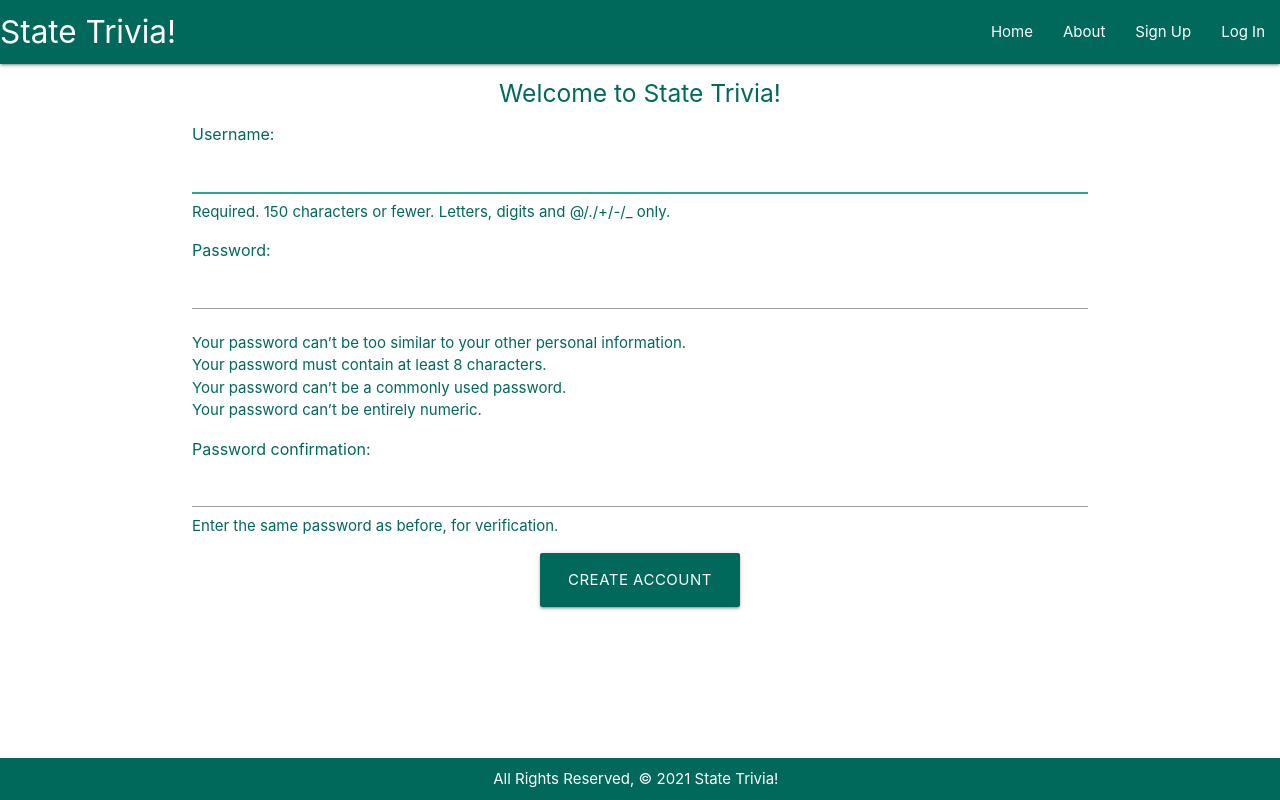
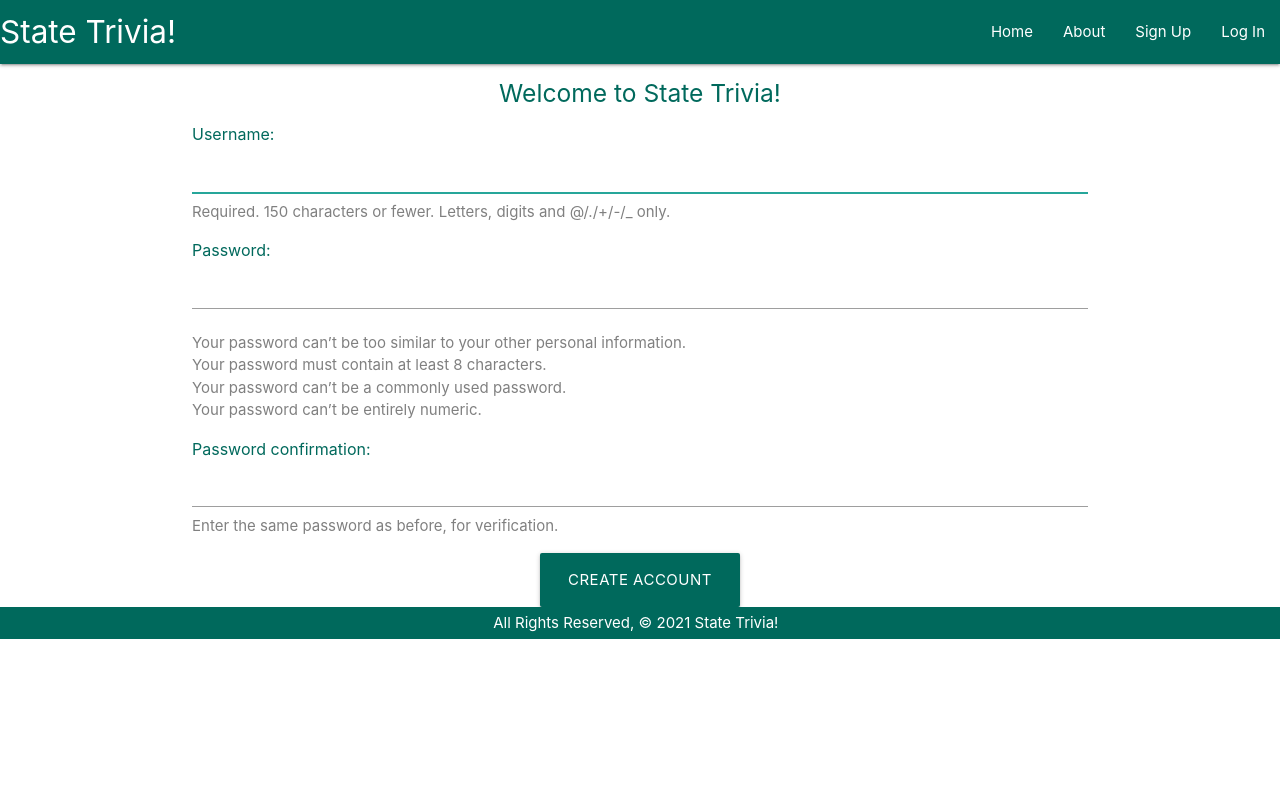
Before and after one commit to rauldtrejo/stateTrivia, a Django app: page /accounts/signup in a window 1280 px wide. Run offline with Django 3.2, Linux system fonts and the light colour scheme.

Commit message:
Added code to style answer buttons, and fixed footer

```diff
--- a/main_app/static/css/main.css
+++ b/main_app/static/css/main.css
@@ -1,5 +1,5 @@
 .image-green{
-
+  max-width: 100%;
   filter: invert(17%) sepia(99%) saturate(3057%) hue-rotate(165deg) brightness(85%) contrast(102%);
 }
 
@@ -12,10 +12,12 @@
   color:#b71c1c !important;
 }
 
-footer {
-  position: absolute !important;
-  right: 0;bottom:0;left:0 !important;
-  padding: 10px !important;
+.green-outline{
+  color: #00695c !important;
+}
+
+.btn-75{
+  width: 75% !important;
 }
 
 .sign-up label {
@@ -23,5 +25,20 @@ footer {
   font-size: medium;
 }
 html{
-    color: #00695c !important;
+    color: grey !important;
 }
+
+footer{
+  padding-bottom: 5px !important;
+  padding-top: 5px !important;
+}
+
+body {
+  display: flex;
+  min-height: 100vh;
+  flex-direction: column;
+}
+
+main {
+  flex: 1 0 auto;
+}
```
